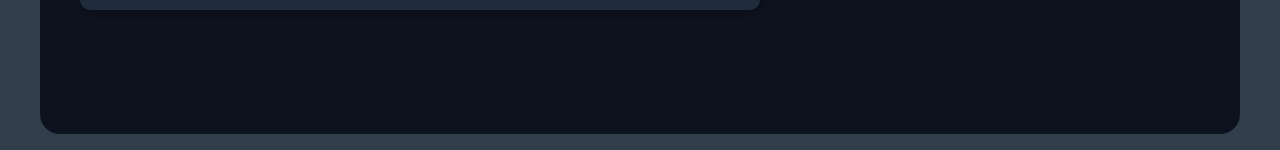
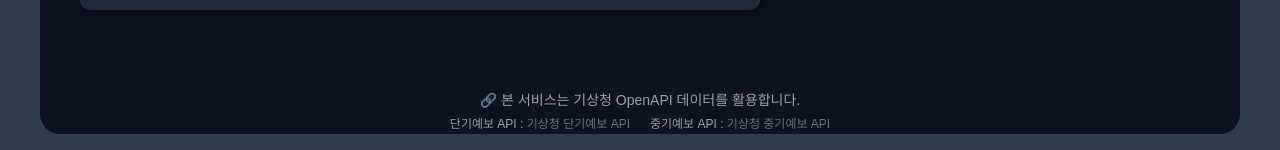
Before and after one commit to sarah04470/weather-app, a Next.js app: page / in a window 1280 px wide. Shown: the part 656-806 px from the top of the page. Built offline with nearby package versions, Linux system fonts and the light colour scheme; no server answers.

Commit message:
docs: update README, add API information section

```diff
--- a/pages/index.js
+++ b/pages/index.js
@@ -7,17 +7,14 @@ import {
   SearchButton,
   Dropdown,
   WeatherLayout,
+  FooterContainer,
 } from "@styles/Home.styles";
-import { getCompleteForecast } from "@lib/getWeatherForecast";
-import { getLocationNameFromCoordinates } from "@lib/fetchLocationName";
 import CurrentWeather from "@components/CurrentWeather";
 import HourlyWeather from "@components/HourlyWeather";
 import WeatherDetails from "@components/WeatherDetails";
 import WeatherComponent from "@components/WeatherComponent";
 
 export default function Home() {
-  // const [hourlyForecast, setHourlyForecast] = useState([]); // ✅ 기본값 [] 설정
-  // const [tenDayForecast, setTenDayForecast] = useState([]);
   const [loading, setLoading] = useState(false);
   const [locationName, setLocationName] = useState("위치 찾기");
 
@@ -104,6 +101,32 @@ export default function Home() {
             <WeatherComponent />
           </div>
         </WeatherLayout>
+        {/* 🔽 API 정보 추가 (container 내부 하단) */}
+        <FooterContainer>
+          <p>🔗 본 서비스는 기상청 OpenAPI 데이터를 활용합니다.</p>
+          <div className="api-wrap">
+            <p>
+              단기예보 API :{" "}
+              <a
+                href="http://apis.data.go.kr/1360000/VilageFcstInfoService_2.0/getVilageFcst"
+                target="_blank"
+                rel="noopener noreferrer"
+              >
+                기상청 단기예보 API
+              </a>
+            </p>
+            <p>
+              중기예보 API :{" "}
+              <a
+                href="http://apis.data.go.kr/1360000/MidFcstInfoService/getMidTa"
+                target="_blank"
+                rel="noopener noreferrer"
+              >
+                기상청 중기예보 API
+              </a>
+            </p>
+          </div>
+        </FooterContainer>
       </div>
     </PageContainer>
   );
--- a/styles/Home.styles.js
+++ b/styles/Home.styles.js
@@ -200,3 +200,31 @@ export const WeatherLayout = styled.div`
   @media (max-width: 768px) {
   }
 `;
+
+export const FooterContainer = styled.footer`
+  width: fit-content;
+  display: flex;
+  flex-direction: column;
+  gap: 4px;
+  padding: 20px 0;
+  margin: 0 auto;
+  margin-top: 20px;
+  text-align: center;
+  font-size: 14px;
+  color: rgba(255, 255, 255, 0.6);
+
+  .api-wrap {
+    display: flex;
+    flex-direction: row;
+    gap: 20px;
+    justify-content: center;
+    align-items: center;
+    font-size: 12px;
+  }
+
+  a {
+    color: rgba(255, 255, 255, 0.4);
+    text-decoration: none;
+    cursor: pointer;
+  }
+`;
```
Also changed, not shown: components/WeatherComponent.jsx (+6 -2 lines), lib/getWeatherForecast.js, 1 other file (tests, documents, lock files or other folders).
